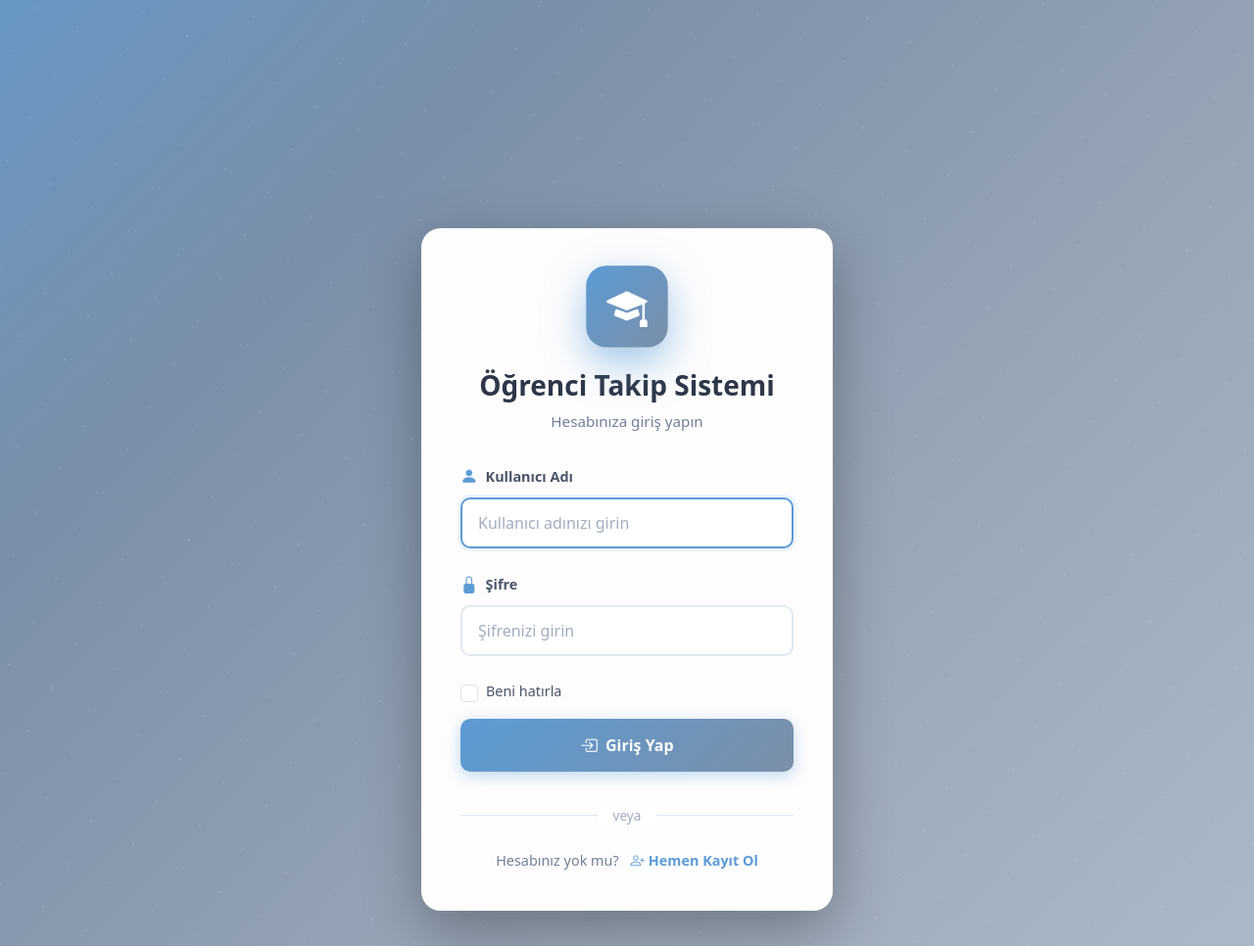
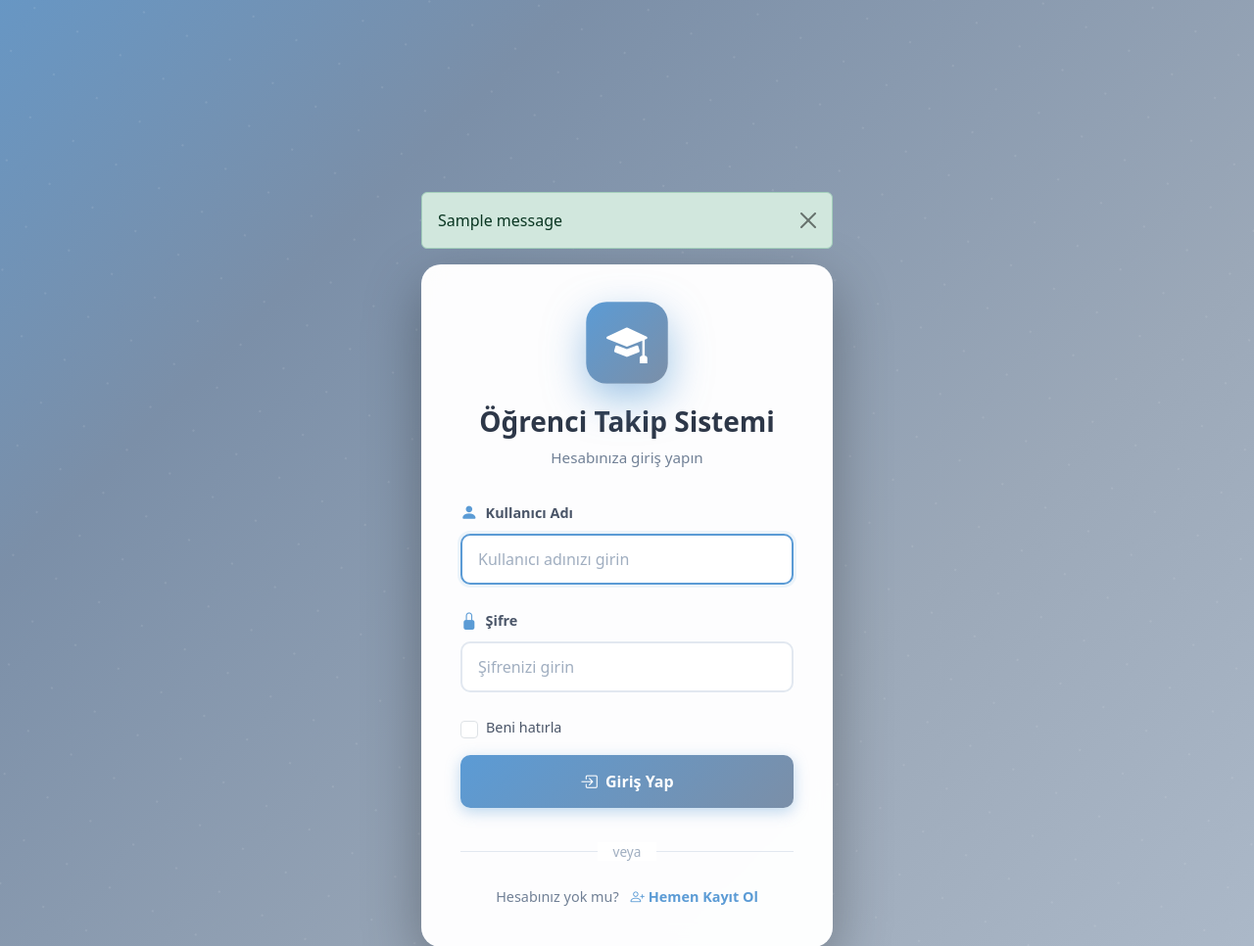
Before and after one commit to bozemre19-blip/tubitak2209, a Flask app: page /login in a window 1280 px wide. Shown: the part 364-1330 px from the top of the page at 98% size. Run offline with Flask 3, Linux system fonts and the light colour scheme; tables that the repository leaves empty hold one stand-in row (values such as "Sample post"); one stand-in notice (Sample message) is shown; some libraries are stand-ins or nearby versions.

Commit message:
Login ve register sayfalarina flash mesajlari eklendi - kayit ve giris hatalari artik gorunuyor

```diff
--- a/2209 Takip/templates/login.html
+++ b/2209 Takip/templates/login.html
@@ -24,6 +24,18 @@ main.container {
 </style>
 <div class="login-page">
     <div class="login-container">
+        <!-- Flash Messages -->
+        {% with messages = get_flashed_messages(with_categories=true) %}
+            {% if messages %}
+                {% for category, message in messages %}
+                <div class="alert alert-{{ category }} alert-dismissible fade show login-alert" role="alert">
+                    {{ message }}
+                    <button type="button" class="btn-close" data-bs-dismiss="alert"></button>
+                </div>
+                {% endfor %}
+            {% endif %}
+        {% endwith %}
+
         <div class="login-card">
             <!-- Logo ve Başlık -->
             <div class="login-header">
@@ -357,6 +369,26 @@ main.container {
     font-size: 0.9rem;
 }
 
+.login-alert {
+    position: relative;
+    z-index: 10000;
+    margin-bottom: 1rem;
+    max-width: 420px;
+    width: 100%;
+    animation: slideDown 0.3s ease-out;
+}
+
+@keyframes slideDown {
+    from {
+        opacity: 0;
+        transform: translateY(-10px);
+    }
+    to {
+        opacity: 1;
+        transform: translateY(0);
+    }
+}
+
 /* Responsive */
 @media (max-width: 576px) {
     .login-card {
```
Also changed, not shown: 2209 Takip/templates/register.html (+12 -0 lines).
